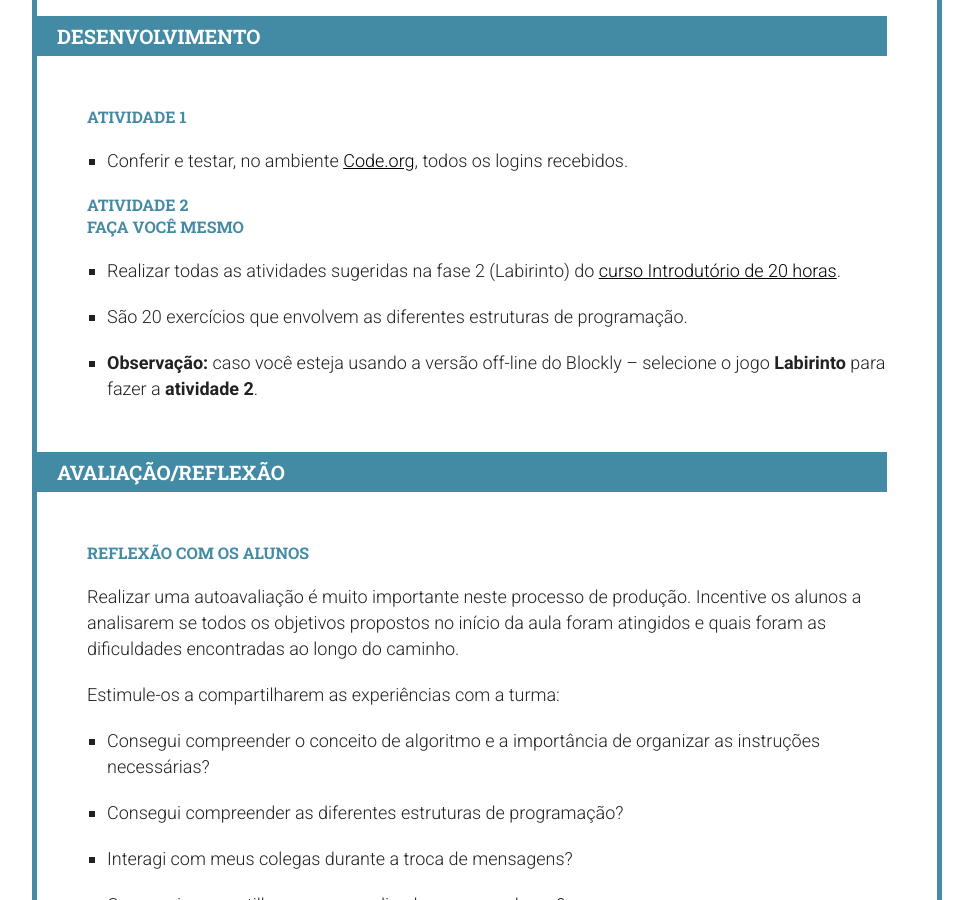
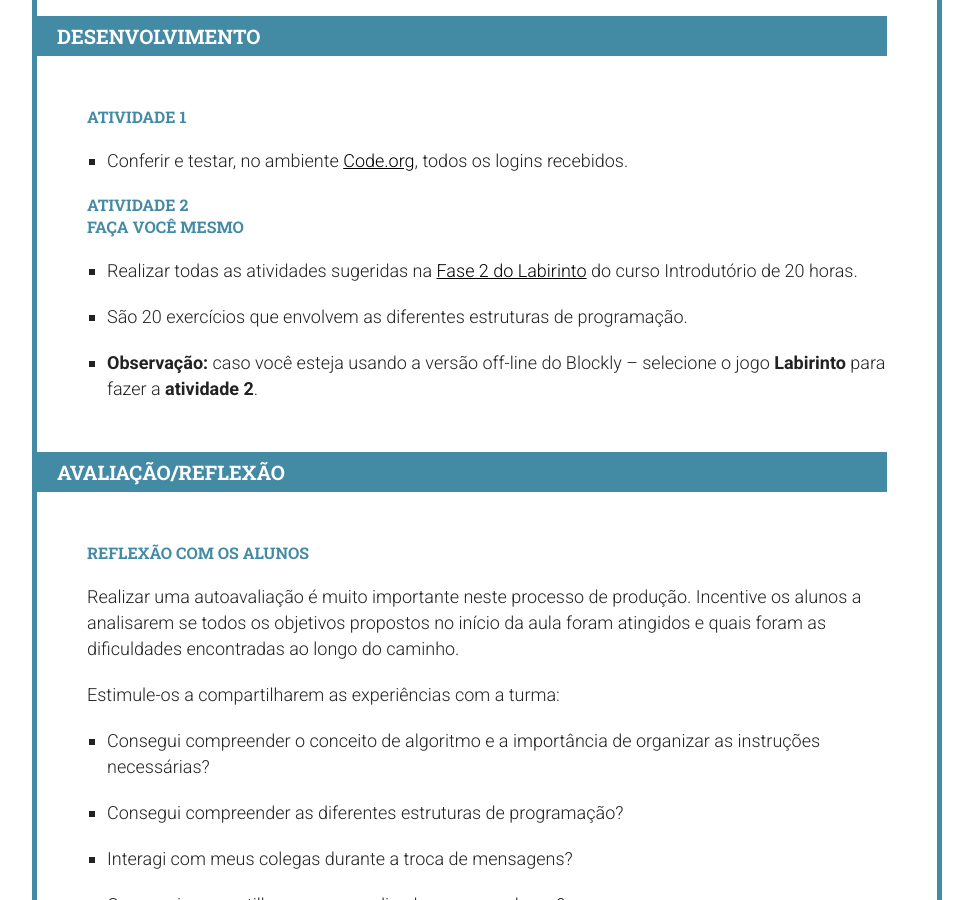
Before and after one commit to Programae/blocos, a Jekyll site: the page built from _posts/2015-01-01-aula03.md, in a window 1280 px wide and 900 px high, scrolled down 3368 px. Shown: the whole window, without its empty margins (153-1126 px from the left). Built offline with Jekyll 4.4.1, drawn with Linux system fonts in a browser that asks for light colours; nearby versions of some CDN libraries; library files that are not in the unit come from our copies.

```diff
--- a/_posts/2015-01-01-aula03.md
+++ b/_posts/2015-01-01-aula03.md
@@ -65,7 +65,7 @@ tags: [scratch, codeorg, programaê, tutorial]
 
 ### Faça você mesmo
 
- - Realizar todas as atividades sugeridas na fase 2 (Labirinto) do [curso Introdutório de 20 horas](http://studio.code.org/s/20-hour).
+ - Realizar todas as atividades sugeridas na [Fase 2 do Labirinto](http://studio.code.org/s/20-hour) do curso Introdutório de 20 horas.
   - São 20 exercícios que envolvem as diferentes estruturas de programação.
 
  - **Observação:** caso você esteja usando a versão off-line do Blockly – selecione o jogo **Labirinto** para fazer a **atividade 2**.
```
